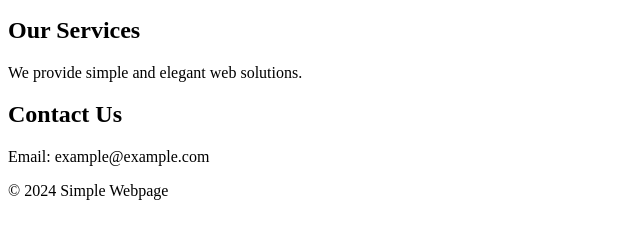
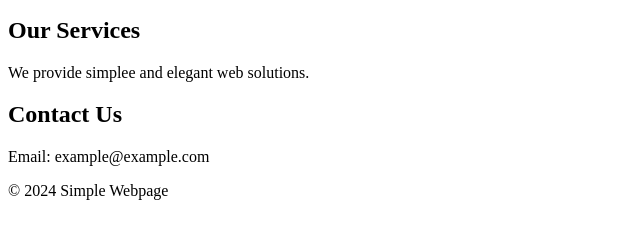
Before and after one commit to aarnavsanghavi/GitLearn, a plain HTML site: page index.html in a window 1280 px wide. Shown: the part 222-460 px from the top of the page, 0-640 px from the left. Drawn offline with Linux system fonts and the light colour scheme.

Commit message:
Updated readme and index
haha

```diff
--- a/index.html
+++ b/index.html
@@ -22,7 +22,7 @@
     </section>
     <section id="services">
         <h2>Our Services</h2>
-        <p>We provide simple and elegant web solutions.</p>
+        <p>We provide simplee and elegant web solutions.</p>
     </section>
     <section id="contact">
         <h2>Contact Us</h2>
```
Also changed, not shown: 1 other file.
